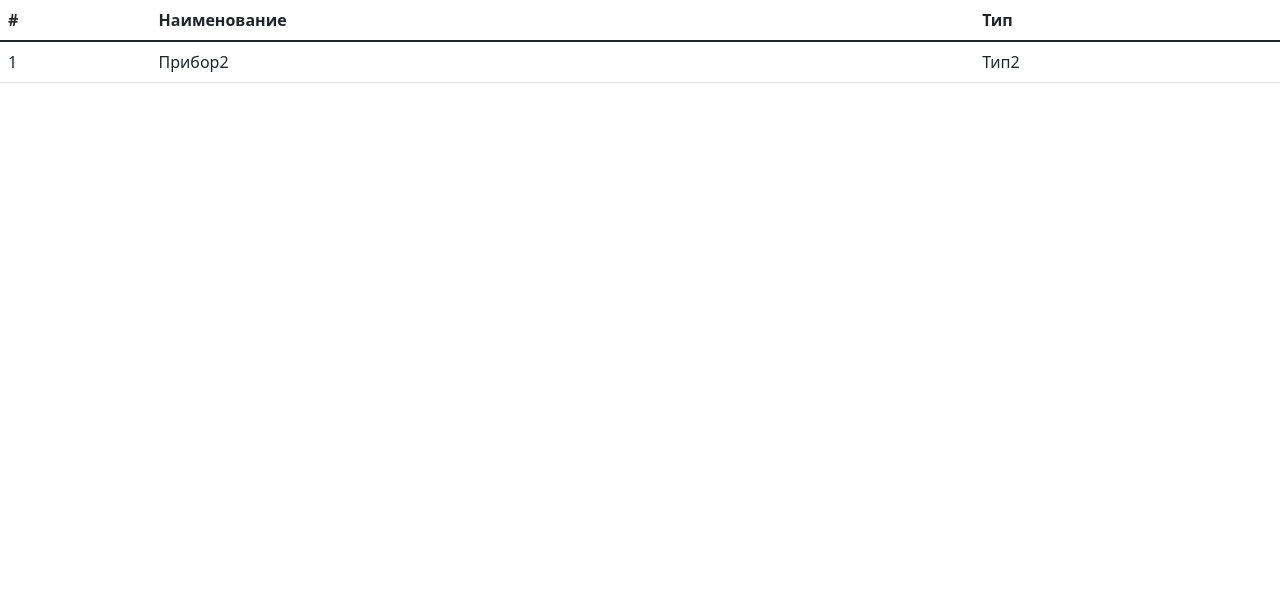
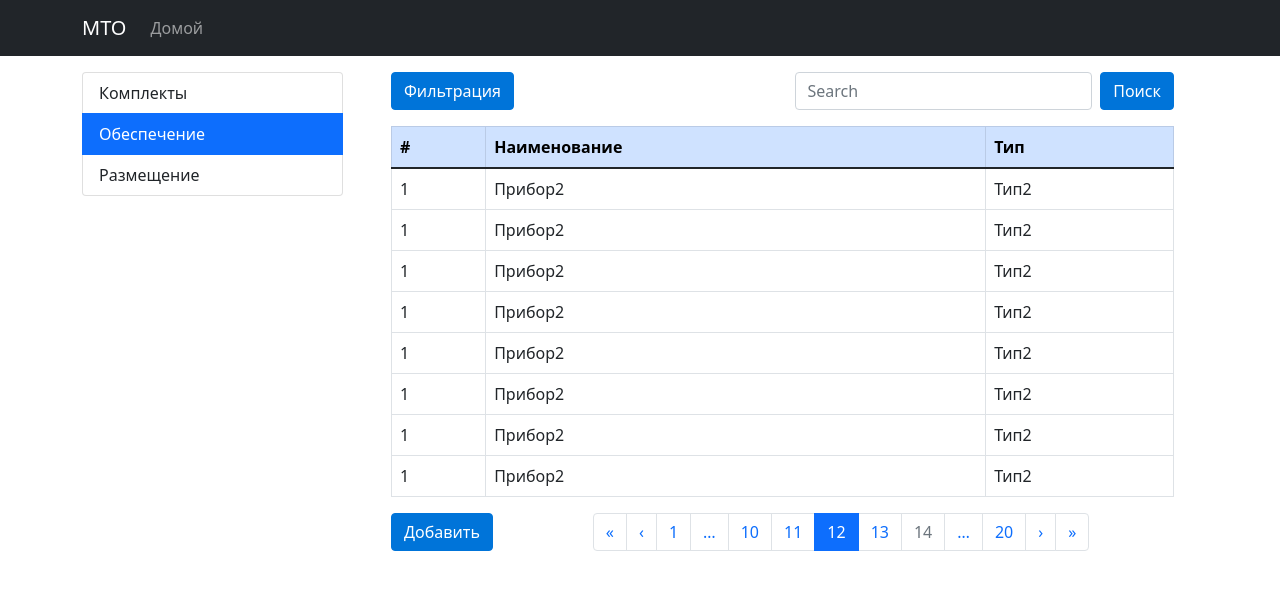
Before and after one commit to gambarov/ugatu-summer-practice, a React (Create React App) app: page / in a window 1280 px wide. Shown: the top 590 px of the page. Built offline with nearby package versions, Linux system fonts and the light colour scheme.

Commit message:
some work

```diff
--- /dev/null
+++ b/src/App.scss
@@ -0,0 +1,8 @@
+/* Кастомизация */
+$theme-colors: (
+  "primary": #0074d9,
+  "danger": #ff4136
+);
+
+/* Импорт для применения */
+@import "~bootstrap/scss/bootstrap";
--- a/src/App.tsx
+++ b/src/App.tsx
@@ -1,29 +1,14 @@
 import React from 'react';
-import { Column } from 'react-table';
-import EquipmentTable, { EquipmentData } from './components/EquipmentTable';
+import MyNavbar from './components/Navbar';
+import Equipment from './components/pages/Equipment';
+import './App.scss';
 
 function App() {
-	const headers: Column<EquipmentData>[] = React.useMemo(() => [
-		{
-			Header: "#",
-			accessor: "id"
-		},
-		{
-			Header: "Наименование",
-			accessor: "name"
-		},
-		{
-			Header: "Тип",
-			accessor: "type",
-		}
-	], []);
-
-	const data: EquipmentData[] = React.useMemo(() => [
-		{ id: 1, name: 'Прибор2', type: 'Тип2' },
-	], []);
-
 	return (
-		<EquipmentTable columns={headers} data={data} />
+		<>
+			<MyNavbar />
+			<Equipment />
+		</>
 	);
 }
 
--- a/src/components/EquipmentTable.tsx
+++ b/src/components/EquipmentTable.tsx
@@ -1,6 +1,13 @@
 import React from 'react';
+import Container from 'react-bootstrap/Container';
 import Table from 'react-bootstrap/Table';
 import { useTable, Column } from 'react-table'
+import Button from 'react-bootstrap/Button';
+import Form from 'react-bootstrap/Form';
+import FormControl from 'react-bootstrap/FormControl';
+import Row from 'react-bootstrap/Row';
+import Col from 'react-bootstrap/Col';
+import Pagination from 'react-bootstrap/Pagination';
 
 export interface EquipmentData {
     id: number;
@@ -29,13 +36,30 @@ const EquipmentTable: React.FC<Props> = ({ columns, data }) => {
     console.log(rows);
 
     return (
-        <Table {...getTableProps()}>
-            <thead>
+        <Container>
+            <Row className='mb-3'>
+                <Col md='6'>
+                    <Button variant='primary'>Фильтрация</Button>
+                </Col>
+                <Col md='6'>
+                    <Form className="d-flex">
+                        <FormControl
+                            type="search"
+                            placeholder="Search"
+                            className="me-2"
+                            aria-label="Search"
+                        />
+                        <Button variant="primary">Поиск</Button>
+                    </Form>
+                </Col>
+            </Row>
+            <Table {...getTableProps()} className='table table-bordered'>
+                <thead className='table table-primary'>
                     {headerGroups.map((headerGroup) => {
-                    const {key, ...restHeadGroupProps} = headerGroup.getHeaderGroupProps();
+                        const { key, ...restHeadGroupProps } = headerGroup.getHeaderGroupProps();
                         return (<tr {...restHeadGroupProps} key={key}>
                             {headerGroup.headers.map(column => {
-                            const {key, ...restColumnProps} = column.getHeaderProps();
+                                const { key, ...restColumnProps } = column.getHeaderProps();
                                 return (
                                     <th {...restColumnProps} key={key}>{column.render('Header')}</th>
                                 )
@@ -58,6 +82,31 @@ const EquipmentTable: React.FC<Props> = ({ columns, data }) => {
                     })}
                 </tbody>
             </Table>
+            <Row className='justify-content-md-between'>
+                <Col md='3'>
+                    <Button variant='primary'>Добавить</Button>
+                </Col>
+                <Col md='9'>
+                    <Pagination>
+                        <Pagination.First />
+                        <Pagination.Prev />
+                        <Pagination.Item>{1}</Pagination.Item>
+                        <Pagination.Ellipsis />
+
+                        <Pagination.Item>{10}</Pagination.Item>
+                        <Pagination.Item>{11}</Pagination.Item>
+                        <Pagination.Item active>{12}</Pagination.Item>
+                        <Pagination.Item>{13}</Pagination.Item>
+                        <Pagination.Item disabled>{14}</Pagination.Item>
+
+                        <Pagination.Ellipsis />
+                        <Pagination.Item>{20}</Pagination.Item>
+                        <Pagination.Next />
+                        <Pagination.Last />
+                    </Pagination>
+                </Col>
+            </Row>
+        </Container>
     )
 }
 
--- /dev/null
+++ b/src/components/Navbar.tsx
@@ -0,0 +1,22 @@
+import React from 'react'
+import Container from 'react-bootstrap/Container';
+import Nav from 'react-bootstrap/Nav';
+import Navbar from 'react-bootstrap/Navbar';
+
+const MyNavbar = () => {
+    return (
+        <Navbar bg="dark" variant='dark'>
+            <Container>
+                <Navbar.Brand href="#home">МТО</Navbar.Brand>
+                <Navbar.Toggle aria-controls="basic-navbar-nav" />
+                <Navbar.Collapse id="basic-navbar-nav">
+                    <Nav className="me-auto">
+                        <Nav.Link href="#home">Домой</Nav.Link>
+                    </Nav>
+                </Navbar.Collapse>
+            </Container>
+        </Navbar>
+    )
+}
+
+export default MyNavbar
--- /dev/null
+++ b/src/components/pages/Equipment.tsx
@@ -0,0 +1,54 @@
+import React from 'react'
+import Container from 'react-bootstrap/Container';
+import Row from 'react-bootstrap/Row';
+import Col from 'react-bootstrap/Col';
+import ListGroup from 'react-bootstrap/ListGroup';
+import EquipmentTable, { EquipmentData } from '../EquipmentTable';
+import { Column } from 'react-table';
+
+const Equipment = () => {
+    const headers: Column<EquipmentData>[] = React.useMemo(() => [
+        {
+            Header: "#",
+            accessor: "id"
+        },
+        {
+            Header: "Наименование",
+            accessor: "name"
+        },
+        {
+            Header: "Тип",
+            accessor: "type",
+        }
+    ], []);
+
+    const data: EquipmentData[] = React.useMemo(() => [
+        { id: 1, name: 'Прибор2', type: 'Тип2' },
+        { id: 1, name: 'Прибор2', type: 'Тип2' },
+        { id: 1, name: 'Прибор2', type: 'Тип2' },
+        { id: 1, name: 'Прибор2', type: 'Тип2' },
+        { id: 1, name: 'Прибор2', type: 'Тип2' },
+        { id: 1, name: 'Прибор2', type: 'Тип2' },
+        { id: 1, name: 'Прибор2', type: 'Тип2' },
+        { id: 1, name: 'Прибор2', type: 'Тип2' },
+    ], []);
+
+    return (
+        <Container>
+            <Row className='mt-3'>
+                <Col md='3'>
+                    <ListGroup role={'button'}>
+                        <ListGroup.Item>Комплекты</ListGroup.Item>
+                        <ListGroup.Item active>Обеспечение</ListGroup.Item>
+                        <ListGroup.Item>Размещение</ListGroup.Item>
+                    </ListGroup>
+                </Col>
+                <Col md='9'>
+                    <EquipmentTable columns={headers} data={data} />
+                </Col>
+            </Row>
+        </Container>
+    )
+}
+
+export default Equipment
--- a/src/index.tsx
+++ b/src/index.tsx
@@ -1,7 +1,6 @@
 import React from 'react';
 import ReactDOM from 'react-dom/client';
 import App from './App';
-import 'bootstrap/dist/css/bootstrap.min.css';
 
 const root = ReactDOM.createRoot(
 	document.getElementById('root') as HTMLElement
```
Lines whose indentation alone changed are shown as unchanged.
